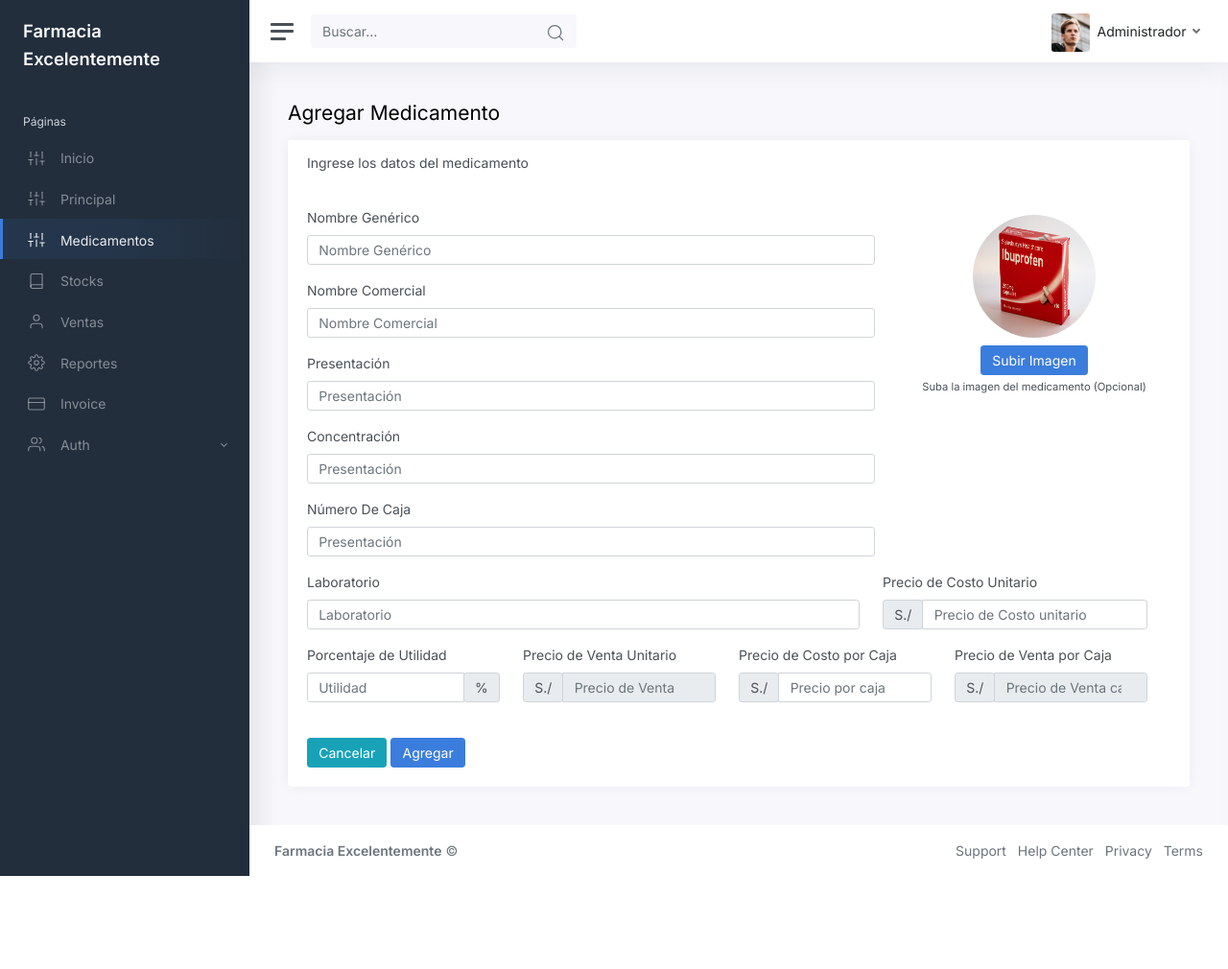
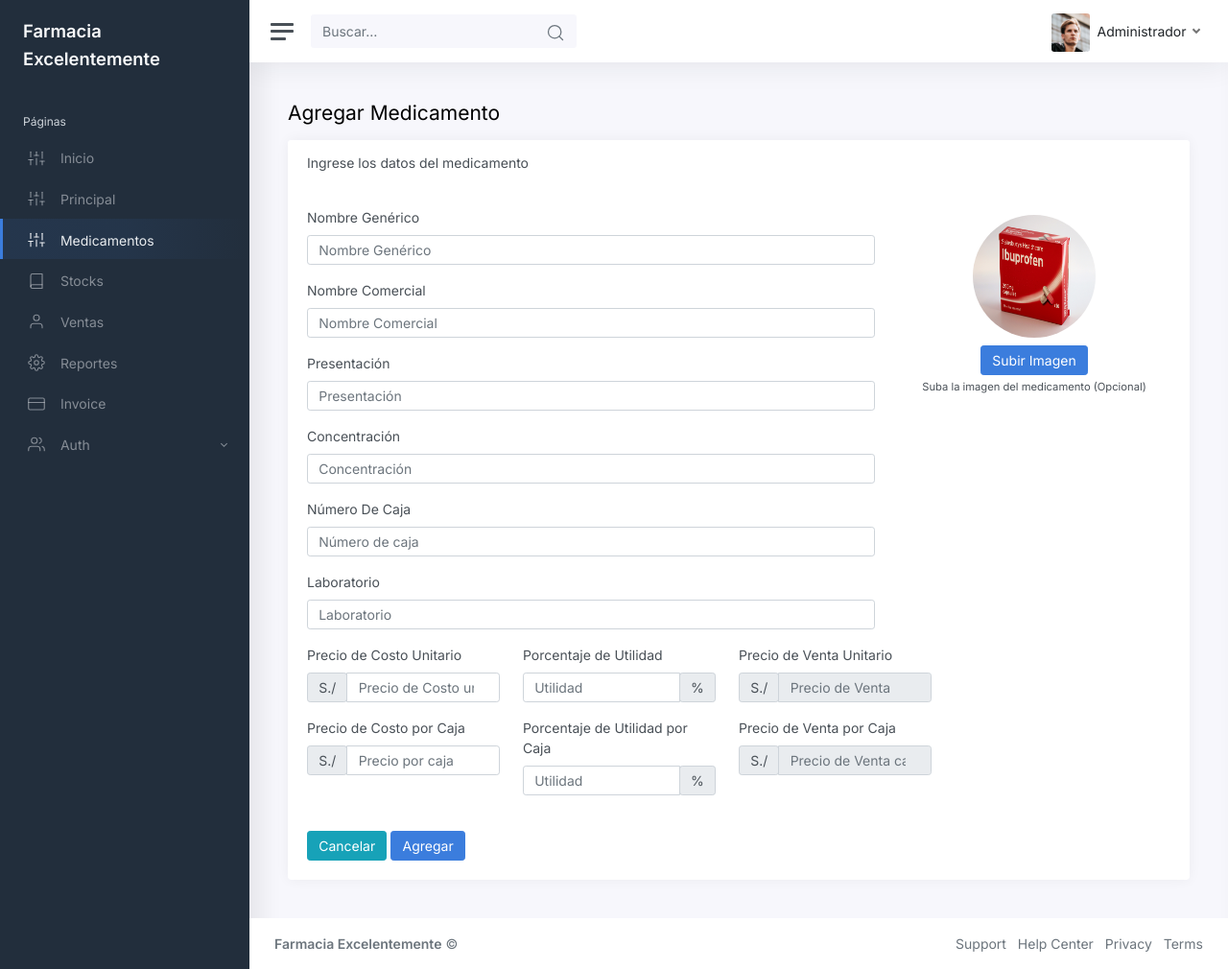
Before and after one commit to lindltaylor7/farmacia, a Laravel app: page /admin/medicamentos/create in a window 1280 px wide. Shown: the whole page at 96% size. Before the commit the page ends 913 px from the top, so only its background shows below. Run offline with Laravel 8, Linux system fonts and the light colour scheme.

Commit message:
Cambio medicamentos

```diff
--- a/resources/views/admin/medicamentos/create.blade.php
+++ b/resources/views/admin/medicamentos/create.blade.php
@@ -36,14 +36,18 @@
 
                                     <div class="mb-3">
                                         <label class="form-label" for="inputUsername">Concentración</label>
-                                        <input type="text" name="concent" class="form-control" id="inputUsername" placeholder="Presentación">
+                                        <input type="text" name="concent" class="form-control" id="inputUsername" placeholder="Concentración">
                                     </div>
 
                                     <div class="mb-3">
                                         <label class="form-label" for="inputUsername">Número De Caja</label>
-                                        <input type="number" name="nro_caja" class="form-control" id="inputUsername" placeholder="Presentación">
+                                        <input type="number" name="nro_caja" class="form-control" id="inputUsername" placeholder="Número de caja">
                                     </div>
 
+                                    <div class="mb-3">
+                                        <label class="form-label" for="inputUsername">Laboratorio</label>
+                                        <input type="text" name="lab" class="form-control" id="inputUsername" placeholder="Laboratorio">
+                                    </div>
 
                                 </div>
 
@@ -63,11 +67,7 @@
                                 </div>
 
                                 <div class="row">
-                                    <div class="col-md-8 mb-3">
-                                        <label class="form-label" for="inputUsername">Laboratorio</label>
-                                        <input type="text" name="lab" class="form-control" id="inputUsername" placeholder="Laboratorio">
-                                    </div>
-                                    <div class="col-md-4 mb-3">
+                                    <div class="col-md-3 mb-3">
                                         <label class="form-label" for="p_costo">Precio de Costo Unitario</label>
                                         <div class="input-group">
                                             <div class="input-group-prepend">
@@ -76,29 +76,33 @@
                                             <input type="number" name="p_costo" class="form-control" id="p_costo" placeholder="Precio de Costo unitario">
                                         </div>
                                       </div>
-                                </div>
 
-
-
-                                <div class="row">
                                     <div class="col-sm-3 mb-3">
                                         <label class="form-label" for="utilidad">Porcentaje de Utilidad</label>
                                         <div class="input-group">
                                             <input type="number" name="utilidad" class="form-control" id="utilidad" placeholder="Utilidad">
                                             <div class="input-group-append">
                                                 <span class="input-group-text" id="basic-addon2">%</span>
-                                              </div>
+                                            </div>
                                         </div>
                                     </div>
+
                                     <div class="col-md-3 mb-3">
                                         <label class="form-label" for="p_unitario">Precio de Venta Unitario</label>
                                         <div class="input-group">
                                             <div class="input-group-prepend">
                                                 <span class="input-group-text" id="basic-addon1">S./</span>
-                                              </div>
+                                            </div>
                                               <input type="number" name="p_unitario" class="form-control" id="p_unitario" placeholder="Precio de Venta" readonly>
                                         </div>
-                                      </div>
+                                    </div>
+
+                                </div>
+
+
+
+                                <div class="row">
+
                                       <div class="col-md-3 mb-3">
                                         <label class="form-label" for="p_caja">Precio de Costo por Caja</label>
                                         <div class="input-group">
@@ -109,12 +113,23 @@
 
                                         </div>
                                       </div>
+
+                                      <div class="col-sm-3 mb-3">
+                                        <label class="form-label" for="utilidad">Porcentaje de Utilidad por Caja</label>
+                                        <div class="input-group">
+                                            <input type="number" name="utilidad" class="form-control" id="utilidad" placeholder="Utilidad">
+                                            <div class="input-group-append">
+                                                <span class="input-group-text" id="basic-addon2">%</span>
+                                            </div>
+                                        </div>
+                                      </div>
+
                                       <div class="col-md-3 mb-3">
                                         <label class="form-label" for="p_venta_caja">Precio de Venta por Caja</label>
                                         <div class="input-group">
                                             <div class="input-group-prepend">
                                                 <span class="input-group-text" id="basic-addon1">S./</span>
-                                              </div>
+                                            </div>
                                               <input type="number" name="p_venta_caja" class="form-control" id="p_venta_caja" placeholder="Precio de Venta caja" readonly>
                                         </div>
                                       </div>
```
